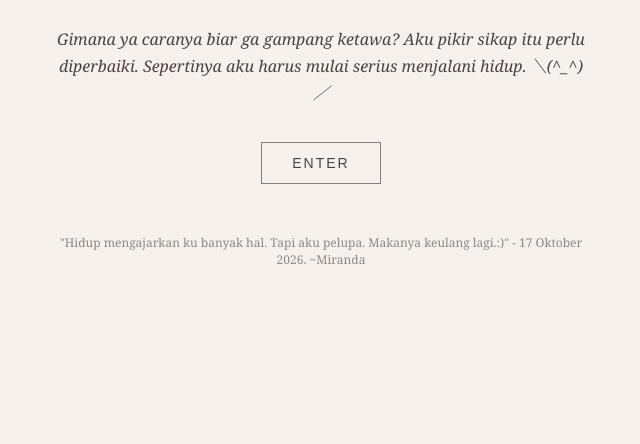
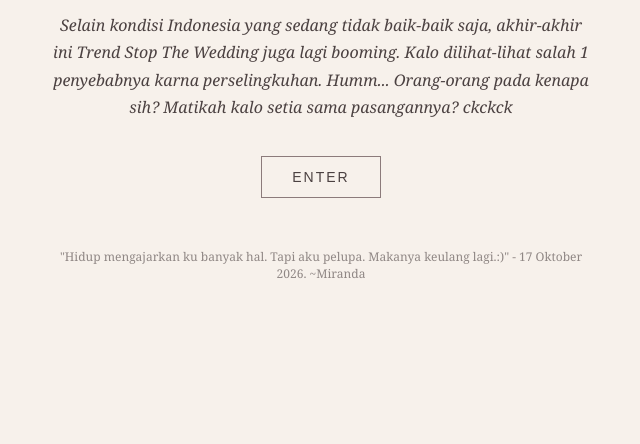
Before and after one commit to thingsineversaid/thingsineversaid, a plain HTML site: page index.html in a window 1280 px wide. Shown: the part 356-800 px from the top of the page, without its empty margins (319-959 px from the left). Drawn offline with Linux system fonts and the light colour scheme.

Commit message:
Update index.html

```diff
--- a/index.html
+++ b/index.html
@@ -138,8 +138,9 @@
         <div class="subtitle">
             <br>
 
-Gimana ya caranya biar ga gampang ketawa? Aku pikir sikap itu perlu diperbaiki.
-            Sepertinya aku harus mulai serius menjalani hidup. ＼(^_^)／
+Selain kondisi Indonesia yang sedang tidak baik-baik saja, akhir-akhir ini Trend Stop The Wedding juga lagi
+            booming. Kalo dilihat-lihat salah 1 penyebabnya karna perselingkuhan. Humm...
+            Orang-orang pada kenapa sih? Matikah kalo setia sama pasangannya? ckckck
         </div>
 
         <button class="enter-button" onclick="showPassword()">
```
